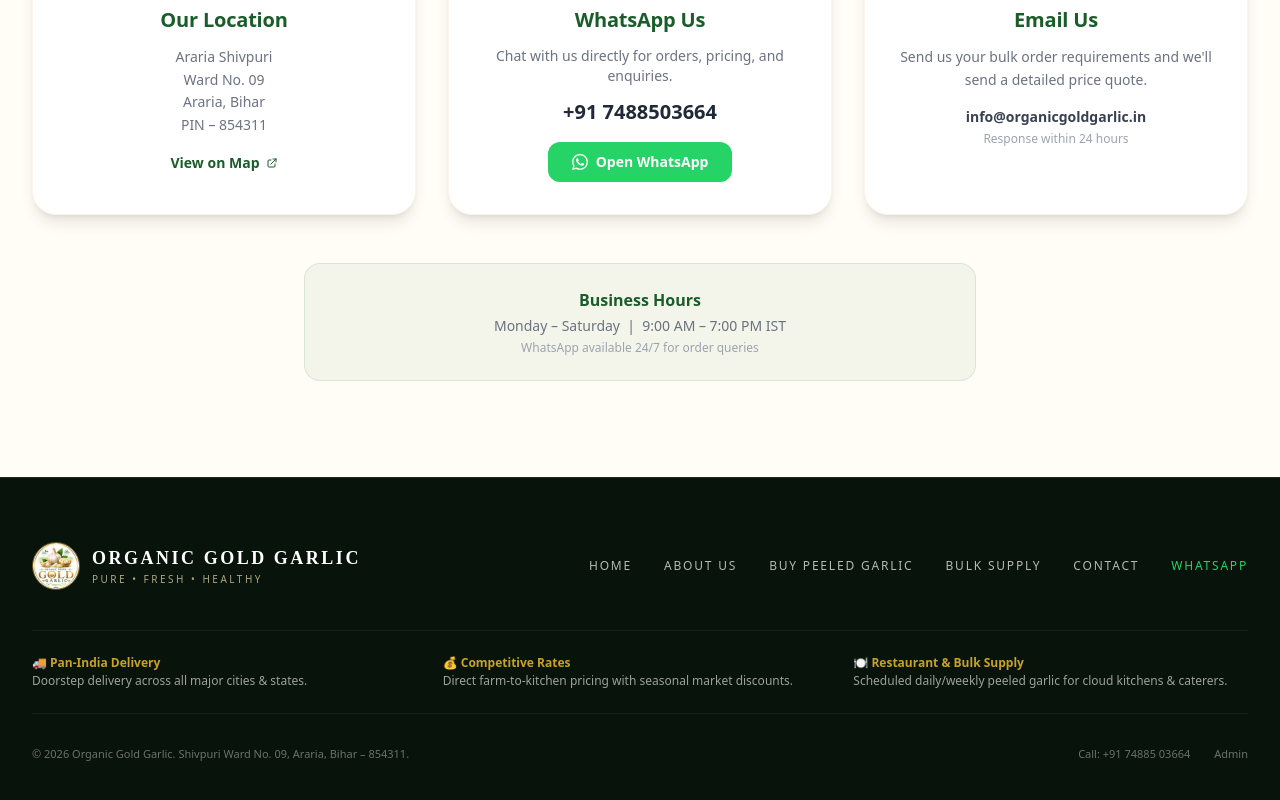
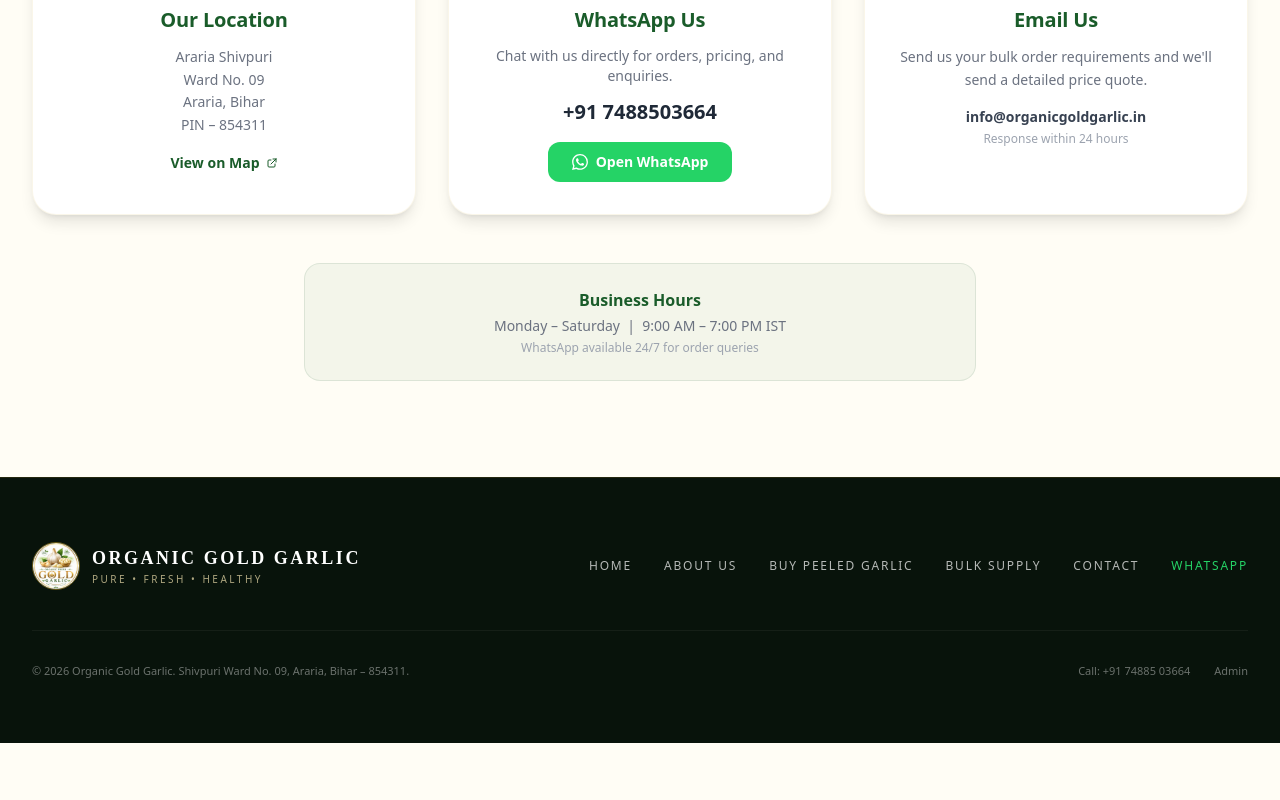
Before and after one commit to rishav79031/OrganicGoldGarlic, a Next.js app: page / in a window 1280 px wide. Shown: the part 6931-7731 px from the top of the page. After the commit the page ends 7674 px from the top, so only its background shows below. Built offline with nearby package versions, Linux system fonts and the light colour scheme.

Commit message:
refactor(footer): remove feature strip for a minimal clean footer layout

```diff
--- a/components/Footer.tsx
+++ b/components/Footer.tsx
@@ -60,21 +60,7 @@
           </nav>
         </div>
 
-        {/* Feature Strip */}
-        <div className="py-6 border-b border-white/5 grid grid-cols-1 sm:grid-cols-3 gap-4 text-center sm:text-left text-xs text-white/60">
-          <div>
-            <strong className="text-gold block mb-0.5">🚚 Pan-India Delivery</strong>
-            <span>Doorstep delivery across all major cities & states.</span>
-          </div>
-          <div>
-            <strong className="text-gold block mb-0.5">💰 Competitive Rates</strong>
-            <span>Direct farm-to-kitchen pricing with seasonal market discounts.</span>
-          </div>
-          <div>
-            <strong className="text-gold block mb-0.5">🍽️ Restaurant & Bulk Supply</strong>
-            <span>Scheduled daily/weekly peeled garlic for cloud kitchens & caterers.</span>
-          </div>
-        </div>
+
 
         {/* Bottom Bar */}
         <div className="pt-8 flex flex-col sm:flex-row items-start sm:items-center justify-between gap-4 text-[11px] text-white/40">
```
